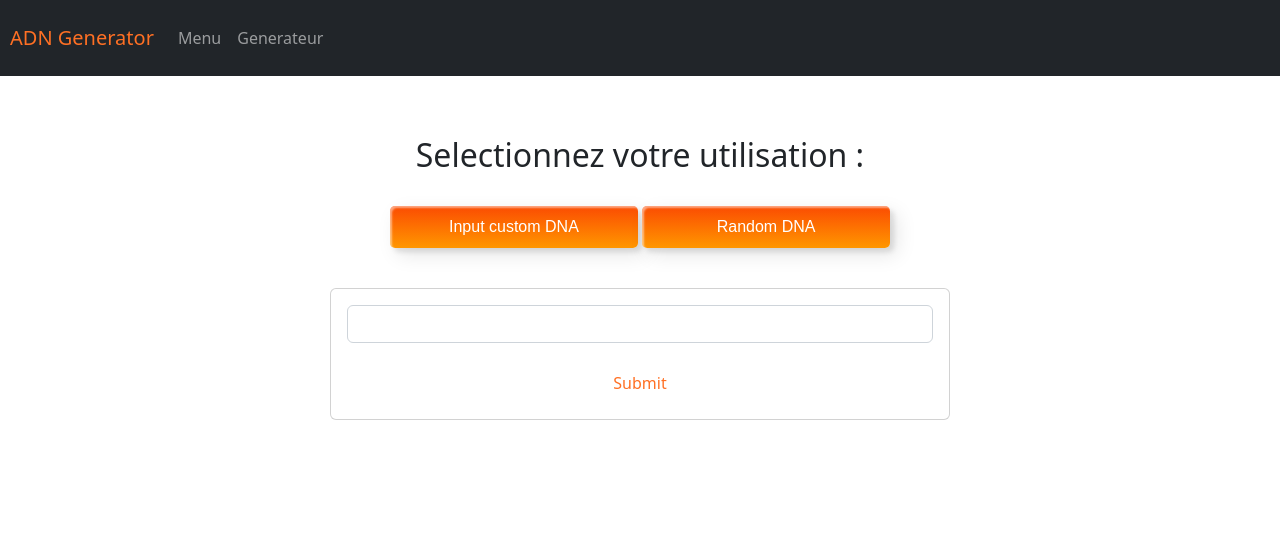
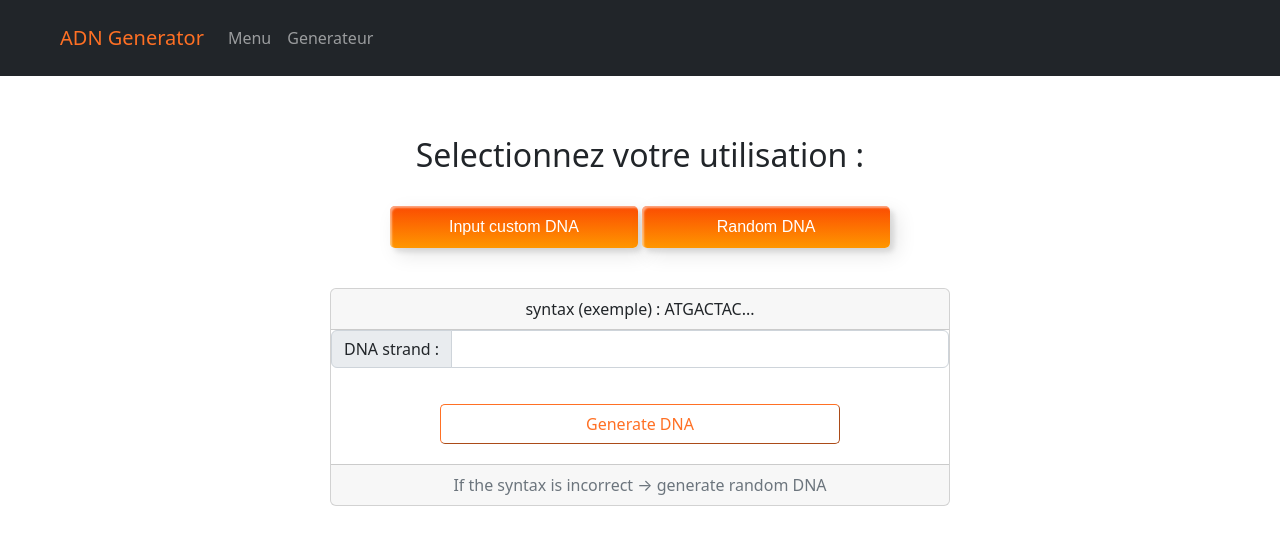
Before and after one commit to Thorvicnet/ADN, a Flask app: page / in a window 1280 px wide, after a click on "Input custom DNA". Shown: the top 545 px of the page. Run offline with Flask 2, Linux system fonts and the light colour scheme.

Commit message:
alert when input is not valid

```diff
--- a/main.py
+++ b/main.py
@@ -1,7 +1,12 @@
-from flask import Flask, render_template, url_for, redirect, request
+from flask import Flask, render_template, url_for, redirect, request, flash, get_flashed_messages
 from modules.DNAGeneration import run
 
 app = Flask(__name__)
+
+app.config.update(
+  TESTING=True,
+  SECRET_KEY='192b9bdd22ab9ed4d12e236c78afcb9a393ec15f71bbf5dc987d54727823bcbf'
+)
 
 
 @app.route('/')
@@ -19,7 +24,13 @@ def index_post():
 def results():
   text = request.args['text']
   data = run(text)
-  return render_template('results.html', generationdata=data)
+  if data is None:
+    print('The text did not work')
+    flash('L\'ADN que vous avez rentré est incorrecte...'
+          )  # Est affiché dans home.html
+    return redirect(url_for('home'))
+  else:
+    return render_template('results.html', generationdata=data)
 
 
 if __name__ == '__main__':
--- a/modules/DNAGeneration.py
+++ b/modules/DNAGeneration.py
@@ -6,11 +6,17 @@ ADN = ['A', 'T', 'C', 'G']
 
 def run(
     brin_ADN=None):  # Aucune idée pourquoi des fois il lance pas avec argument
+  given = False
   if brin_ADN == 'None' or brin_ADN is None:
     brin_ADN = gen_adn(ADN)
-    gen = True
+  else:
+    given = True # Dans ce cas on ne veut pas générer aléatoirement lorsque cela ne fonctionne pas
   if transcription(brin_ADN) is False:
-    return run()
+    if given:
+      return None # L'ADN donné n'est pas possible
+    else:
+      logwrite('regénération')
+      return run()
   else:
     ARN_start, ARN = transcription(brin_ADN)
     GEN = traduction(ARN_start)
--- a/modules/Logsave.py
+++ b/modules/Logsave.py
@@ -8,7 +8,7 @@ def logwrite(text):
   f.close()
   f = open('adn.log', 'w')
   text = '\n\n' + datetime.fromtimestamp(
-    time.time()).strftime("%d-%m-%Y, %H:%M:%S") + str(text)
+    time.time()).strftime("%d-%m-%Y, %H:%M:%S") + ' ' + str(text)
   logs.append(text)
   f.writelines(logs)
   f.close()
--- /dev/null
+++ b/notes/todo.txt
@@ -0,0 +1,6 @@
+                      ---==[ TODO list ]==---
+
+ ✅ - Bug : lorsqu'on rentre un string incorrecte dans 'custom DNA' contenant 'TAC' -> KeyError
+- Update : renverser le 'custom DNA' (rentrer des proteine et avoir l'ARNm)
+- Update : possibilité de rentrer un autre brin d'ADN une fois sur la page généré au lieu de regénérer aléatoirement
+- Bug : fix les boutons du menu (outline ne fonctionne pas correctement)
--- a/static/css/main.css
+++ b/static/css/main.css
@@ -1,4 +1,18 @@
 .menu {
+  margin: 30px;
+  margin: auto;
+  width: 50%;
+  margin-top: 50px;
+  padding: 10px;
+  text-align: center;
+}
+
+.rand-dna {
+  text-decoration: none;
+  text-align: center;
+}
+
+.title-display {
   margin: 30px;
   margin: auto;
   width: 50%;
@@ -6,47 +20,49 @@
   padding: 10px;
 }
 
-.rand-dna {
-  text-decoration: none;
-  text-align: center;
+.display-box {
+  border-radius: 5px;
+  border:1px solid lightgrey;
 }
 
 .center {
    text-align: center;
 }
 
-.button-gen {
-}
-
-.cust-dna {
+.button-cust-dna {
   margin-top: 20px;
+  margin-bottom: 20px;
   font-size: 20px;
   color: #ff7024;
-  border: none;
   border-radius: 5px;
   height: 40px;
-  /*padding: 15px 32px;*/
+  border:;
+  border-color: #ff7024;
+  border-width: 1px;
   text-align: center;
   text-decoration: none;
   font-size: 16px;
   transition: 0.5s;
-  width: 100px;
+  width: 400px;
   background-color: white;
 }
 
-.cust-dna:hover {
+.button-cust-dna:hover {
   background-color: #ff7024;
-  border-color: #ff5900;
+  border-color: #ff7024;
   color: white;
   border-radius: 25px;
   text-align: center;
   text-decoration: none;
-  font-size: 16px;
+  font-size: 20px;
+  width: 400px;
   transition: 0.5s;
 }
 
 .title {
   margin: 10px;
+  margin-left: 60px;
+  margin-right: 40px;
 }
 
 /* 7 */
--- a/templates/home.html
+++ b/templates/home.html
@@ -6,6 +6,9 @@
 
 {% block body %}
 <div class="menu center">
+  {% for message in get_flashed_messages() %}
+        <div class="alert alert-danger" role="alert">{{ message }}</div>
+  {% endfor %}
   <h2>Selectionnez votre utilisation : </h2>
   <br>
   <p>  <!-- On sait pas si il a un interet -->
@@ -18,13 +21,23 @@
   <div class="col">
   <div class="col">
   <div class="collapse multi-collapse" id="multiCollapseExample1">
-    <div class="card card-body center">
+    <div class="card text-center">
+      <div class="card-header">
+        syntax (exemple) : ATGACTAC...
+      </div>
       <form method="POST">
-          <input class="form-control" name="text">
-        <div class="button-gen">
-          <input class="cust-dna" type="submit">
+
+          <div class="input-group mb-3">
+            <span class="input-group-text" id="basic-addon3">DNA strand : </span>
+            <input class="form-control" name="text" id="basic-url" aria-describedby="basic-addon3" type="text">
+          </div>
+        <div>
+          <input class="button-cust-dna" type="submit" value="Generate DNA">
         </div>
       </form>
+      <div class="card-footer text-muted">
+        If the syntax is incorrect → generate random DNA
+      </div>
     </div>
   </div>
 </div>
```
Also changed, not shown: modules/TransTrad.py (+9 -0 lines), templates/results.html (+28 -8 lines), 1 other file.
